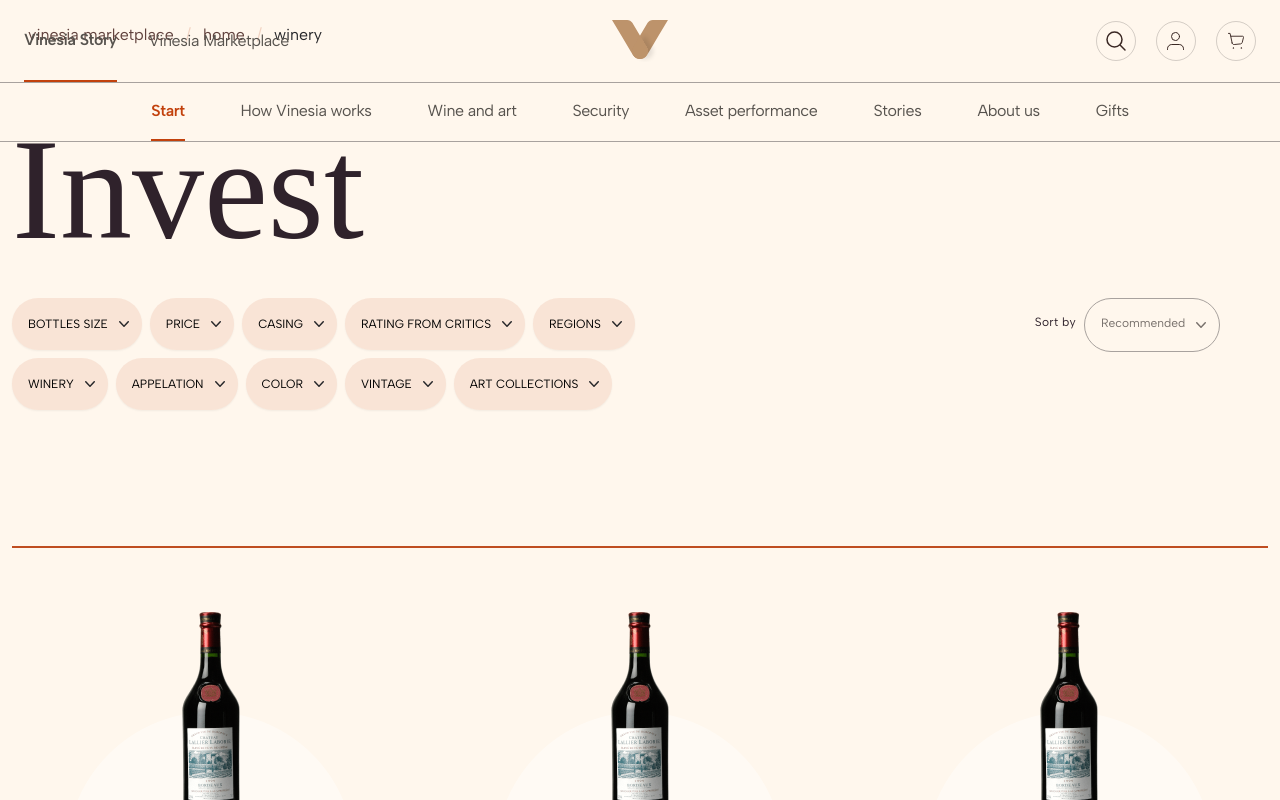
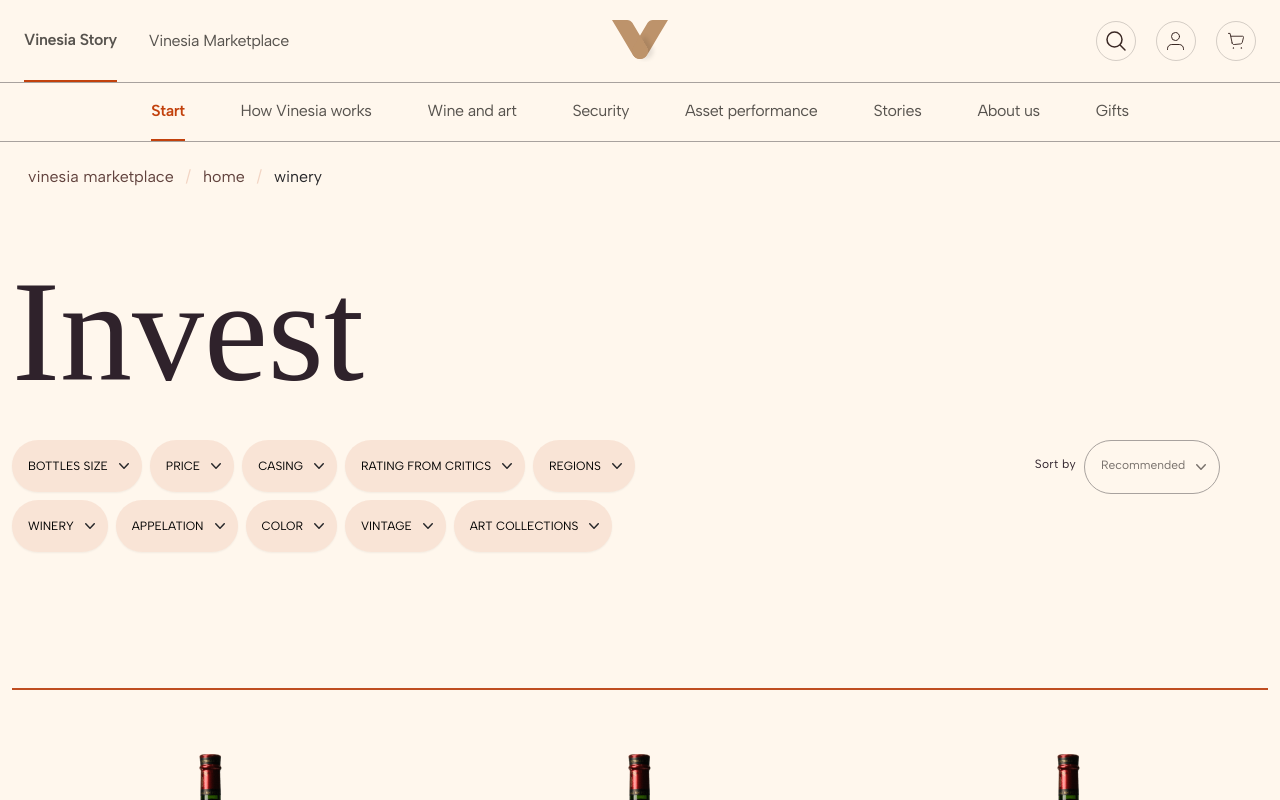
Before and after one commit to nalaZazu/new-vinesia-market, a Next.js app: page /invest in a window 1280 px wide. Shown: the top 800 px of the page. Built offline with nearby package versions, Linux system fonts and the light colour scheme.

Commit message:
header-setting

```diff
--- a/src/components/header/page.tsx
+++ b/src/components/header/page.tsx
@@ -24,7 +24,7 @@
           --canela-font: ${canela.style.fontFamily};
         }
       `}</style>
-      <div className=" bg-transparent absolute right-0 left-0 z-10">
+      <div className=" bg-transparent z-10">
         <nav className="px-6">
           <div className="grid grid-cols-12 justify-between items-center">
             {/* topbar start */}
```
